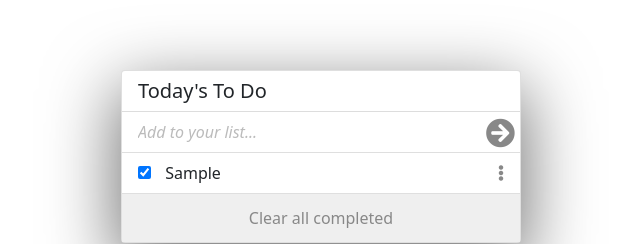
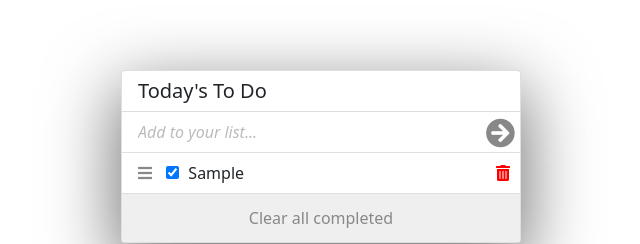
Before and after one commit to IbrohimRasulov/ToDo-List-App, a website built with webpack: page src/index.html in a window 1280 px wide. Both pictures are taken after typing "Sample" into the empty fields and a click on the button 819 px from the left and 131 px from the top of the page. Shown: the top 244 px of the page, without its empty margins (319-959 px from the left). Built offline with nearby package versions, Linux system fonts and the light colour scheme.

Commit message:
Add delete icon and change styles

```diff
--- a/src/index.js
+++ b/src/index.js
@@ -29,9 +29,10 @@ const displayTasksFromLS = () => {
     li.classList = 'list-group-item';
     li.setAttribute('draggable', 'true');
     li.innerHTML = `
+    <i class="fas fa-bars drag-drop"></i>
     <input type="checkbox" class="checkbox" checked="${task.completed}">
     <label>${task.description}</label>
-    <i class="fa fa-ellipsis-v drag-drop float-end"></i>
+    <i class="fa fa-trash-alt delete-btn float-end"></i>
     `;
 
     document.querySelector('.list-group').appendChild(li);
--- a/src/style.css
+++ b/src/style.css
@@ -54,16 +54,20 @@ main {
   color: #3ac47d;
 }
 
-.checkbox {
-  margin-right: 10px;
-}
-
 .drag-drop {
   cursor: all-scroll;
   color: #888;
-  padding-top: 4px;
+  padding-right: 10px;
 }
 
-.drag-drop:hover {
-  color: black;
+.checkbox {
+  margin-right: 5px;
 }
+
+.delete-btn {
+  padding: 4px;
+  margin-right: -10px;
+  color: red;
+  border-radius: 3px;
+  cursor: pointer;
+}
```
